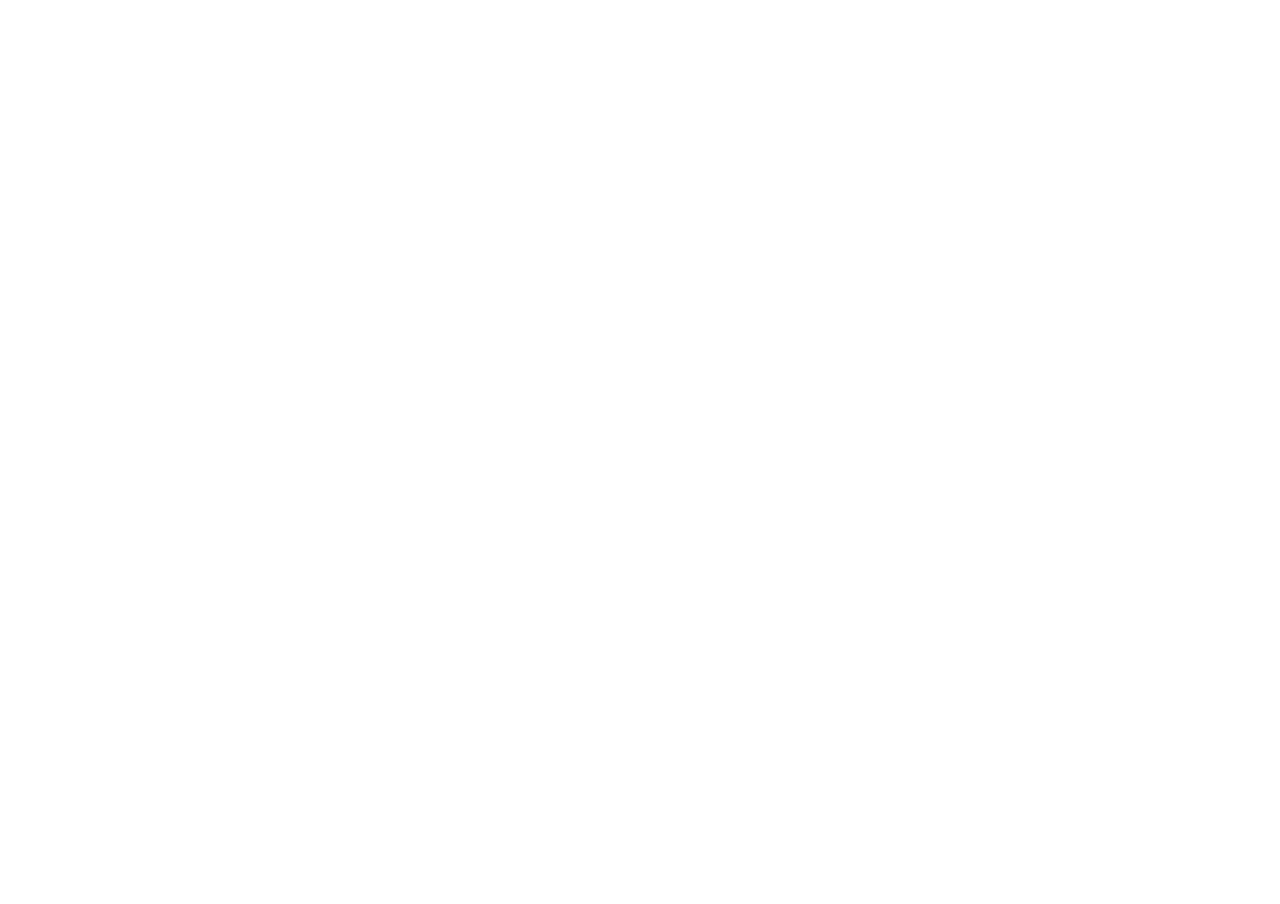
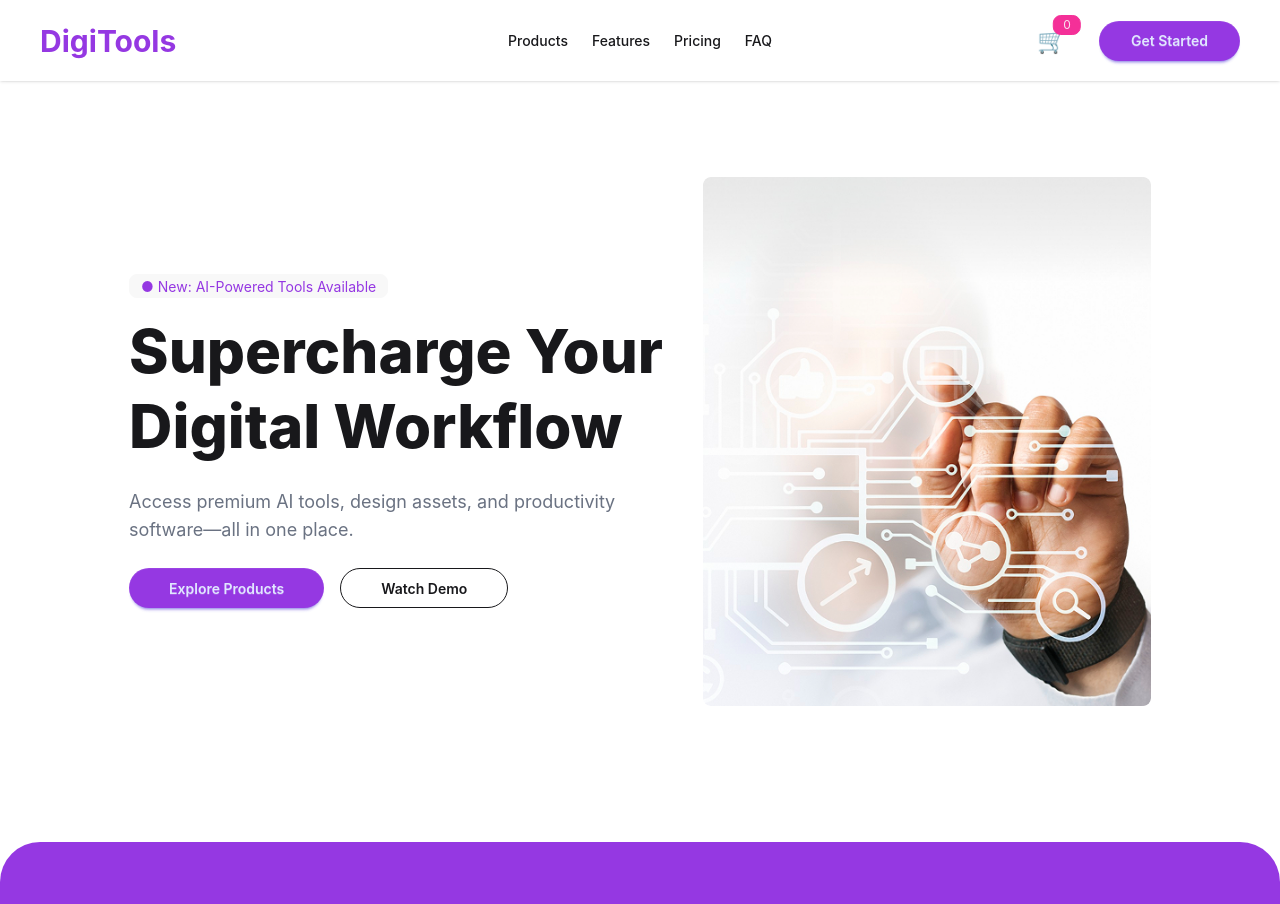
Before and after one commit to mdmeherajhossain/digitools-platform-a6, a React (Vite) app: page / in a window 1280 px wide. Shown: the top 904 px of the page. Before the commit the page ends 800 px from the top, so only its background shows below. Built offline with nearby package versions, Linux system fonts and the light colour scheme.

Commit message:
initioal project setup with states and basic components

```diff
--- a/package.json
+++ b/package.json
@@ -12,7 +12,8 @@
   "dependencies": {
     "@tailwindcss/vite": "^4.2.2",
     "react": "^19.2.4",
-    "react-dom": "^19.2.4"
+    "react-dom": "^19.2.4",
+    "react-toastify": "^11.0.5"
   },
   "devDependencies": {
     "@eslint/js": "^9.39.4",
--- a/src/App.jsx
+++ b/src/App.jsx
@@ -1,13 +1,31 @@
+import { useState } from "react";
+import { toast, ToastContainer } from "react-toastify";
+import "react-toastify/dist/ReactToastify.css";
 
-import './App.css'
+import productsData from "./data/products.json";
+import Navbar from "./components/navbar";
+import Banner from "./components/banner";
+import Stats from "./components/stats";
+import ProductCard from "./components/productCard";
 
 function App() {
+  const [products] = useState(productsData);
+  const [cart, setCart] = useState([]);
+  const [isActive, setIsActive] = useState("products");
+
+
+
 
   return (
-    <>
+    <div className="max-w-[1440px] mx-auto font-poppins">
+      <Navbar cartCount={cart.length} />
+      <Banner />
+      <Stats />
 
-    </>
-  )
+
+      <ToastContainer position="top-center" autoClose={2000} hideProgressBar />
+    </div>
+  );
 }
 
-export default App
+export default App;
--- /dev/null
+++ b/src/components/banner.jsx
@@ -0,0 +1,36 @@
+import bannerImg from '../assets/bannerImage.png';
+
+const Banner = () => {
+  return (
+    <div className="hero py-10 lg:py-20">
+      <div className="hero-content flex-col lg:flex-row-reverse gap-10">
+        <img
+          src={bannerImg}
+          className="max-w-full lg:max-w-md rounded-lg"
+          alt="Banner"
+        />
+        <div>
+          <div className="badge badge-ghost text-[#9538E2] mb-4">
+            ● New: AI-Powered Tools Available
+          </div>
+          <h1 className="text-5xl lg:text-6xl font-extrabold leading-tight">
+            Supercharge Your <br /> Digital Workflow
+          </h1>
+          <p className="py-6 text-gray-500 text-lg max-w-lg">
+            Access premium AI tools, design assets, and productivity
+            software—all in one place.
+          </p>
+          <div className="flex gap-4">
+            <button className="btn btn-primary bg-[#9538E2] rounded-full px-10 border-none">
+              Explore Products
+            </button>
+            <button className="btn btn-outline rounded-full px-10">
+              Watch Demo
+            </button>
+          </div>
+        </div>
+      </div>
+    </div>
+  );
+};
+export default Banner;
--- /dev/null
+++ b/src/components/navbar.jsx
@@ -0,0 +1,37 @@
+const Navbar = ({ cartCount }) => {
+  return (
+    <div className="navbar bg-base-100 px-4 md:px-10 py-4 sticky top-0 z-50 shadow-sm">
+      <div className="navbar-start">
+        <a className="text-3xl font-bold text-[#9538E2]">DigiTools</a>
+      </div>
+      <div className="navbar-center hidden lg:flex">
+        <ul className="menu menu-horizontal px-1 font-medium">
+          <li>
+            <a>Products</a>
+          </li>
+          <li>
+            <a>Features</a>
+          </li>
+          <li>
+            <a>Pricing</a>
+          </li>
+          <li>
+            <a>FAQ</a>
+          </li>
+        </ul>
+      </div>
+      <div className="navbar-end gap-4">
+        <div className="indicator mr-4">
+          <span className="text-2xl">🛒</span>
+          <span className="badge badge-secondary badge-sm indicator-item">
+            {cartCount}
+          </span>
+        </div>
+        <button className="btn btn-primary bg-[#9538E2] border-none rounded-full px-8">
+          Get Started
+        </button>
+      </div>
+    </div>
+  );
+};
+export default Navbar;
--- /dev/null
+++ b/src/components/productCard.jsx
@@ -0,0 +1,47 @@
+const ProductCard = ({ product, handleAddToCart }) => {
+  const { name, description, price, period, tag, tagType, features, icon } = product;
+
+  return (
+    <div className="card bg-white border border-gray-100 p-8 rounded-[40px] relative hover:shadow-xl transition-all h-full flex flex-col">
+
+      <div className={`badge ${tagType} absolute top-8 right-8 border-none p-3 font-bold`}>
+        {tag}
+      </div>
+
+      <div className="text-5xl mb-6 bg-gray-50 w-20 h-20 flex items-center justify-center rounded-3xl">
+        {icon || "📦"}
+      </div>
+
+      <h2 className="text-2xl font-bold mb-2">{name}</h2>
+
+      <p className="text-gray-400 mb-6 flex-grow leading-relaxed">
+        {description}
+      </p>
+
+      <div className="mb-6">
+        <span className="text-3xl font-bold">
+          ${Number(price).toFixed(2)}
+        </span>
+        <span className="text-gray-400">/{period}</span>
+      </div>
+
+      <div className="space-y-3 mb-8">
+        {features?.map((f, i) => (
+          <div key={i} className="text-gray-500 flex items-center gap-2 font-medium">
+            <span className="text-emerald-500 font-bold">✓</span> {f}
+          </div>
+        ))}
+      </div>
+
+      <button
+        type="button"
+        onClick={() => handleAddToCart?.(product)}
+        className="btn bg-[#9538E2] text-white w-full rounded-2xl border-none h-14 font-bold hover:bg-[#832fd6]"
+      >
+        Buy Now
+      </button>
+    </div>
+  );
+};
+
+export default ProductCard;
--- /dev/null
+++ b/src/components/stats.jsx
@@ -0,0 +1,19 @@
+const Stats = () => {
+  return (
+    <div className="bg-[#9538E2] text-white py-16 rounded-[40px] flex flex-col md:flex-row justify-around my-10 gap-8">
+      <div className="text-center w-full border-r border-white/20 last:border-none">
+        <h2 className="text-5xl font-bold">50K+</h2>
+        <p className="opacity-80 mt-2">Active Users</p>
+      </div>
+      <div className="text-center w-full border-r border-white/20 last:border-none">
+        <h2 className="text-5xl font-bold">200+</h2>
+        <p className="opacity-80 mt-2">Premium Tools</p>
+      </div>
+      <div className="text-center w-full">
+        <h2 className="text-5xl font-bold">4.9</h2>
+        <p className="opacity-80 mt-2">Rating</p>
+      </div>
+    </div>
+  );
+};
+export default Stats;
```
Also changed, not shown: src/assets/bannerImage.png (added), 1 other file (tests, documents, lock files or other folders).
